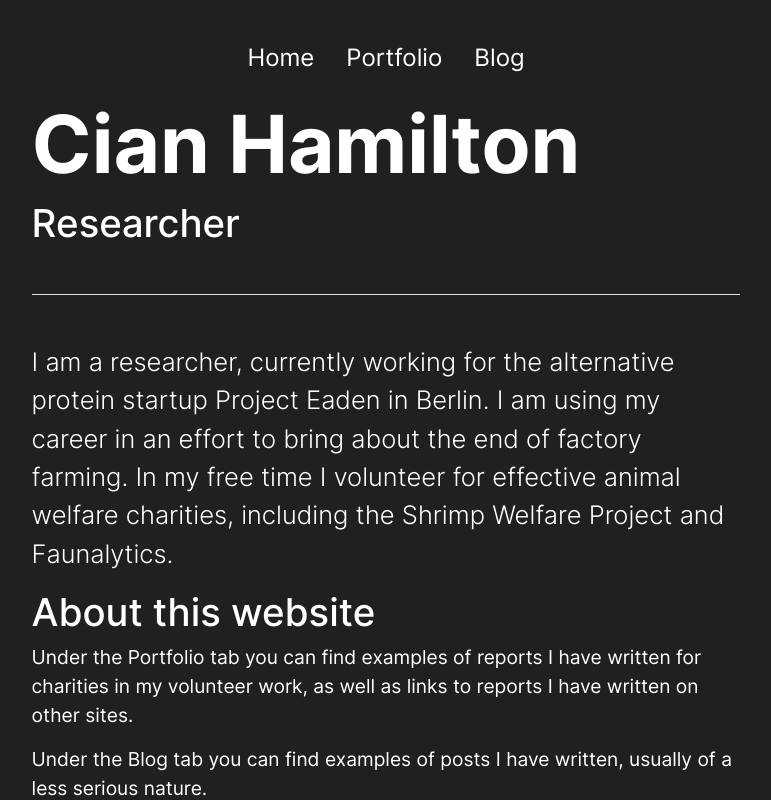
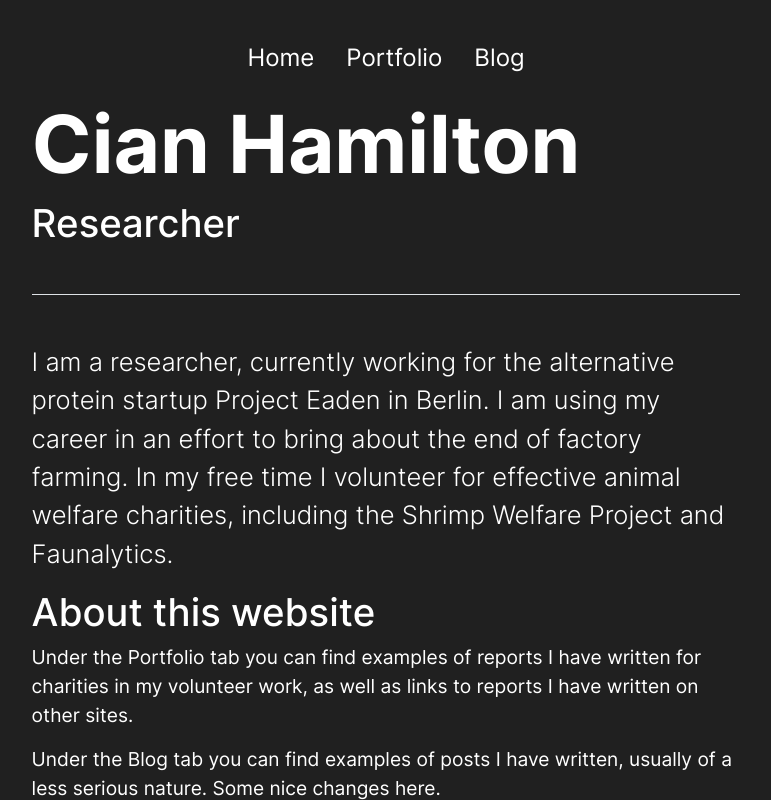
Before and after one commit to cianhammo/cianhammo.github.io, a plain HTML site: page home.html in a window 1280 px wide. Shown: the top 800 px of the page, without its empty margins (254-1025 px from the left). Drawn offline with Linux system fonts and the light colour scheme.

Commit message:
added nice things

```diff
--- a/home.html
+++ b/home.html
@@ -108,6 +108,8 @@
 
 
           Under the Blog tab you can find examples of posts I have written, usually of a less serious nature.
+
+          Some nice changes here.
           </p>
         </div>
       </div>
```
